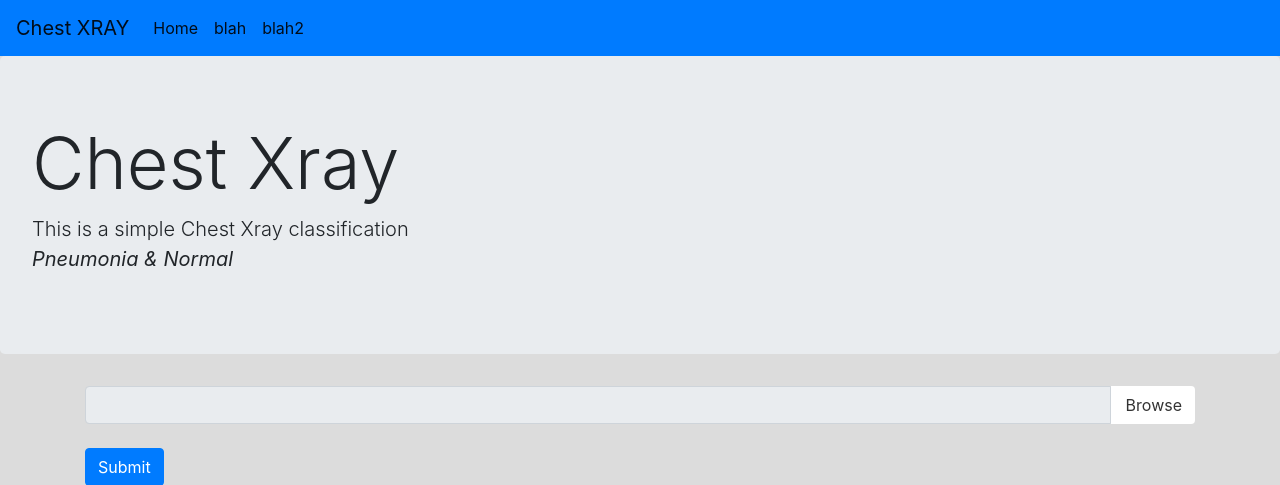
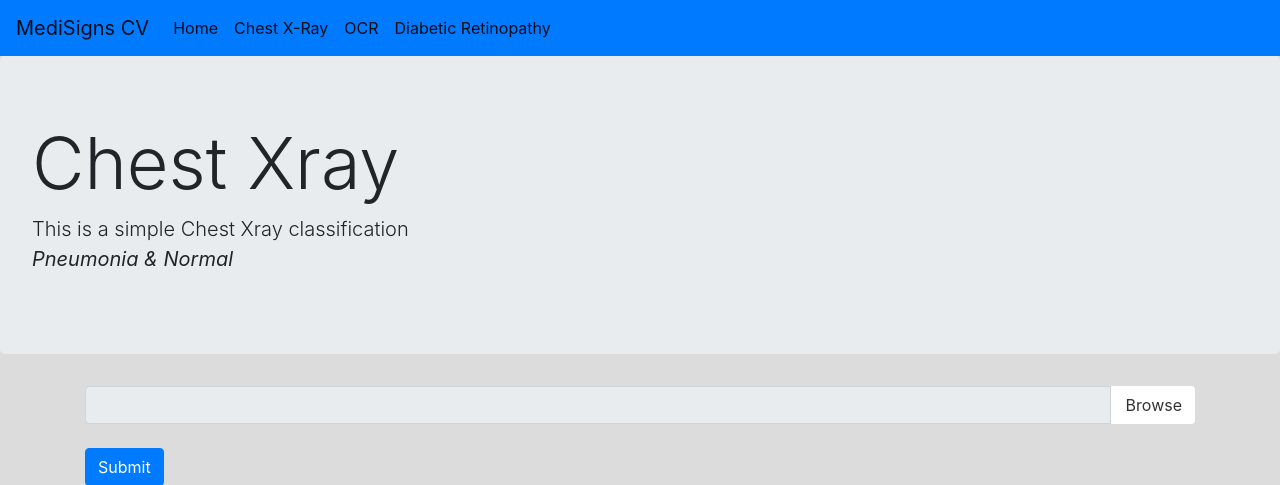
Before and after one commit to vasantvohra/Xray-classification, a Flask app: page / in a window 1280 px wide. Shown: the top 485 px of the page. Run offline with Flask 2, Linux system fonts and the light colour scheme; some libraries are stand-ins or nearby versions.

Commit message:
Update index.html

```diff
--- a/templates/index.html
+++ b/templates/index.html
@@ -1,7 +1,8 @@
 <!doctype html>
 <html lang="en">
   <head>
-    <title>Chest XRAY</title>
+<link rel="icon" href="favicon.ico">
+    <title>Medisigns COMPUTER VISION</title>
     <!-- Required meta tags -->
     <meta charset="utf-8">
     <meta name="viewport" content="width=device-width, initial-scale=1, shrink-to-fit=no">
@@ -19,20 +20,23 @@
   <body style="background-color: gainsboro">
 
   <nav class="navbar navbar-expand-lg navbar-light bg-primary ">
-  <a class="navbar-brand" href="/">Chest XRAY</a>
+  <a class="navbar-brand" href="/">MediSigns CV</a>
   <button class="navbar-toggler" type="button" data-toggle="collapse" data-target="#navbarNav" aria-controls="navbarNav" aria-expanded="false" aria-label="Toggle navigation">
     <span class="navbar-toggler-icon"></span>
   </button>
   <div class="collapse navbar-collapse" id="navbarNav">
     <ul class="navbar-nav">
       <li class="nav-item active">
-        <a class="nav-link" href="/">Home <span class="sr-only">(current)</span></a>
+        <a class="nav-link" href="https://medisign.herokuapp.com"> Home <span class="sr-only">(current)</span></a>
+      </li>
+<li class="nav-item active">
+        <a class="nav-link" href="#"> Chest X-Ray <span class="sr-only">(current)</span></a>
       </li>
       <li class="nav-item active">
-        <a class="nav-link" href="#" id="show_ap">blah<span class="sr-only" >(current)</span></a>
+        <a class="nav-link" href="#" id="show_api">OCR<span class="sr-only" >(current)</span></a>
       </li>
         <li class="nav-item active">
-        <a class="nav-link" href="#">blah2<span class="sr-only">(current)</span></a>
+        <a class="nav-link" href="#" id="show_api2">Diabetic Retinopathy<span class="sr-only">(current)</span></a>
       </li>
     </ul>
   </div>
```
